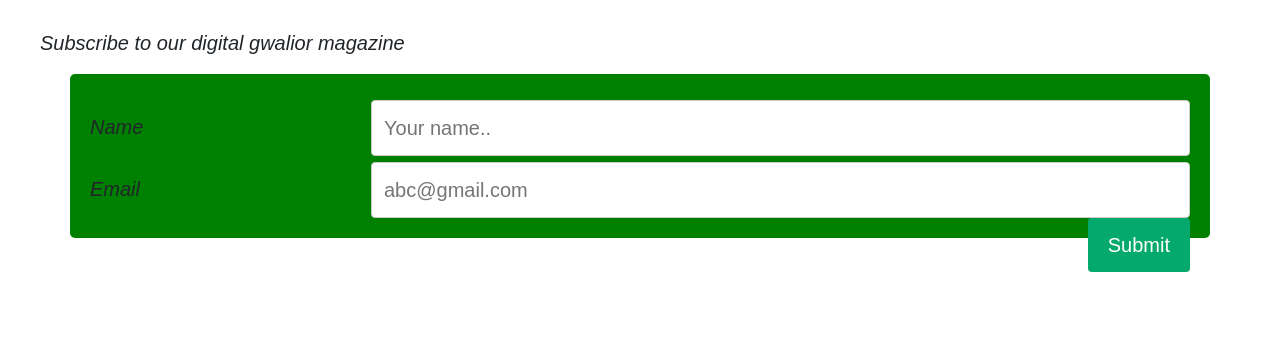
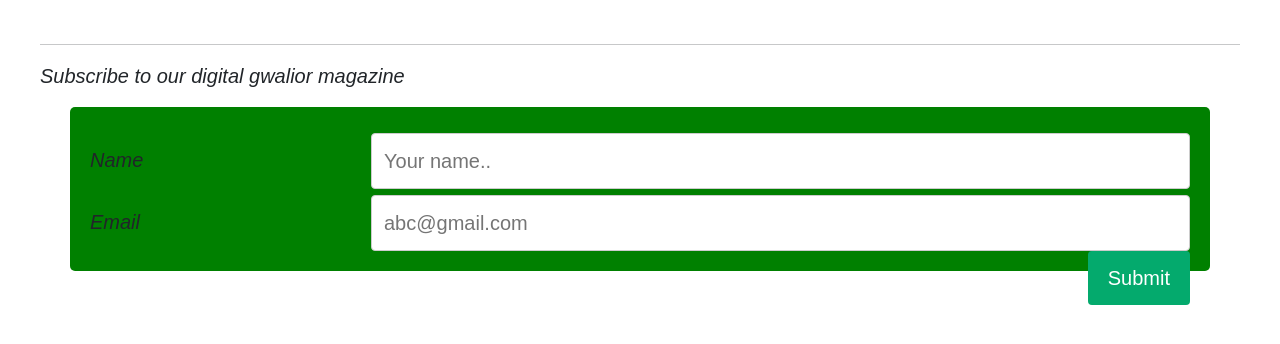
Before and after one commit to Astitva2051/MyCity, a plain HTML site: page index.html in a window 1280 px wide. Shown: the part 4118-4462 px from the top of the page. Before the commit the page ends 4390 px from the top, so only its background shows below. Drawn offline with nearby package versions, Linux system fonts and the light colour scheme.

Commit message:
Update index.html

```diff
--- a/index.html
+++ b/index.html
@@ -181,6 +181,7 @@
         </div>
 
     <br>
+    <hr>
     <p>Subscribe to our digital gwalior magazine</p>
     <div class="container">
   <form>
@@ -204,7 +205,7 @@
     </div>
   </form>
 </div>
- <br>
+ <br><br><hr>
     <script>
     window.onscroll = function() { scrollFunction() };
 
```
